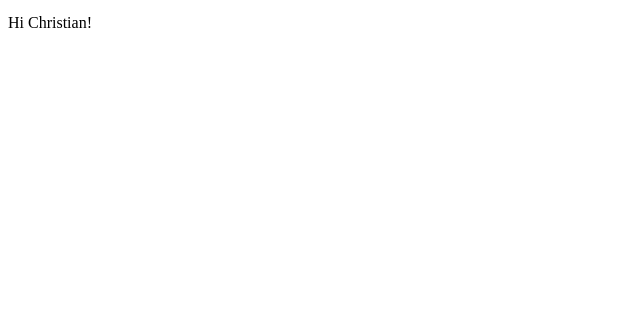
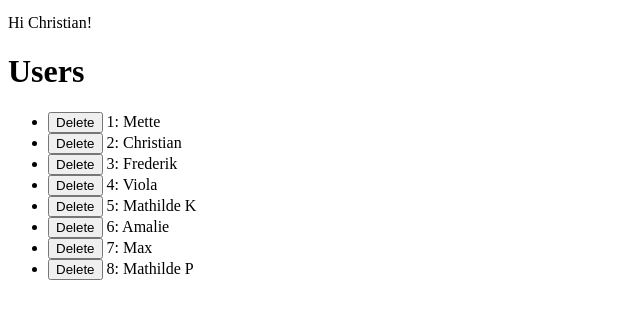
Before and after one commit to odeum/optimization, a React (Create React App) app: page / in a window 1280 px wide. Shown: the part 389-708 px from the top of the page, without its empty margins (0-640 px from the left). Built offline with nearby package versions, Linux system fonts and the light colour scheme; no server answers.

Commit message:
DataFlow example without arrow functions in renders (Best Practice Pattern)

```diff
--- a/src/App.js
+++ b/src/App.js
@@ -8,7 +8,8 @@ import PhotosListContainer from 'components/Photos/PhotosListContainer'
 import CustomTextInput from 'components/Refs'
 import TextInput from 'components/TextInput'
 import Timer from 'components/Timer'
-import Persist from 'components/Persist'
+import DataFlow from 'components/DataFlow'
+// import Persist from 'components/Persist'
 
 const ConnectedComponent = Connect(Greeting)
 
@@ -46,13 +47,15 @@ class App extends Component {
 				<ConnectedComponent />
 				<WindFarmListContainer />
 
+				<DataFlow />
+
 				{this.state.isLoading && <PhotosListContainer />}
-				<Persist
+				{/* <Persist
 					name="saved-state"
 					data={this.state}
 					debounce={500}
 					onMount={this.onMount} // data => this.setState(data)
-				/>
+				/> */}
 			</div>
 		)
 	}
--- /dev/null
+++ b/src/components/DataFlow.js
@@ -0,0 +1,74 @@
+import React, { Component, PureComponent } from 'react'
+import PropTypes from 'prop-types'
+
+class DataFlow extends Component {
+
+	constructor(props) {
+		super(props)
+
+		this.state = {
+			users: [
+				{ id: 1, name: ' Mette ' },
+				{ id: 2, name: ' Christian ' },
+				{ id: 3, name: ' Frederik ' },
+				{ id: 4, name: ' Viola ' },
+				{ id: 5, name: ' Mathilde K ' },
+				{ id: 6, name: ' Amalie ' },
+				{ id: 7, name: ' Max ' },
+				{ id: 8, name: ' Mathilde P ' },
+			]
+		}
+	}
+
+	deleteUser = (id) => {
+		this.setState(prevState => {
+			return {
+				users: prevState.users.filter(user => user.id !== id)
+			}
+		})
+	}
+
+	renderUser = (user) => {
+		return <User key={user.id} user={user} onClick={this.deleteUser} />
+	}
+
+	render() {
+		return (
+			<div>
+				<h1>Users</h1>
+				<ul>
+					{this.state.users.map(this.renderUser)}
+				</ul>
+			</div>
+		)
+	}
+}
+
+
+export default DataFlow
+
+class User extends PureComponent {
+
+	onDeleteClick = () => {
+		this.props.onClick(this.props.user.id)
+	}
+
+	render() {
+		const { user } = this.props
+		return (
+			<li>
+				<input
+					type="button"
+					value="Delete"
+					onClick={this.onDeleteClick}
+				/>
+				{' '}{user.id}{': '}{user.name}
+			</li>
+		)
+	}
+}
+
+User.propTypes = {
+	user: PropTypes.object.isRequired,
+	onClick: PropTypes.func.isRequired
+}
```
